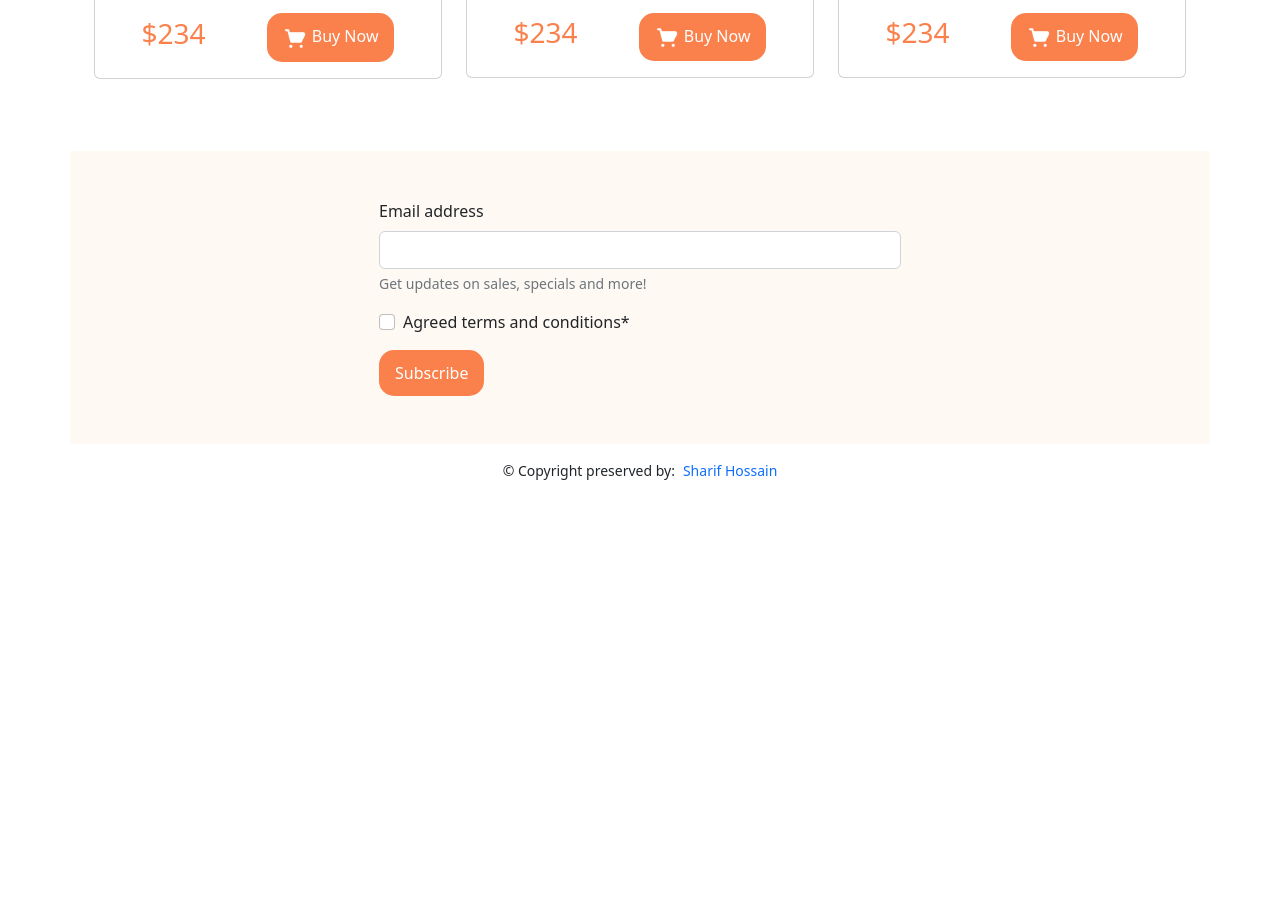
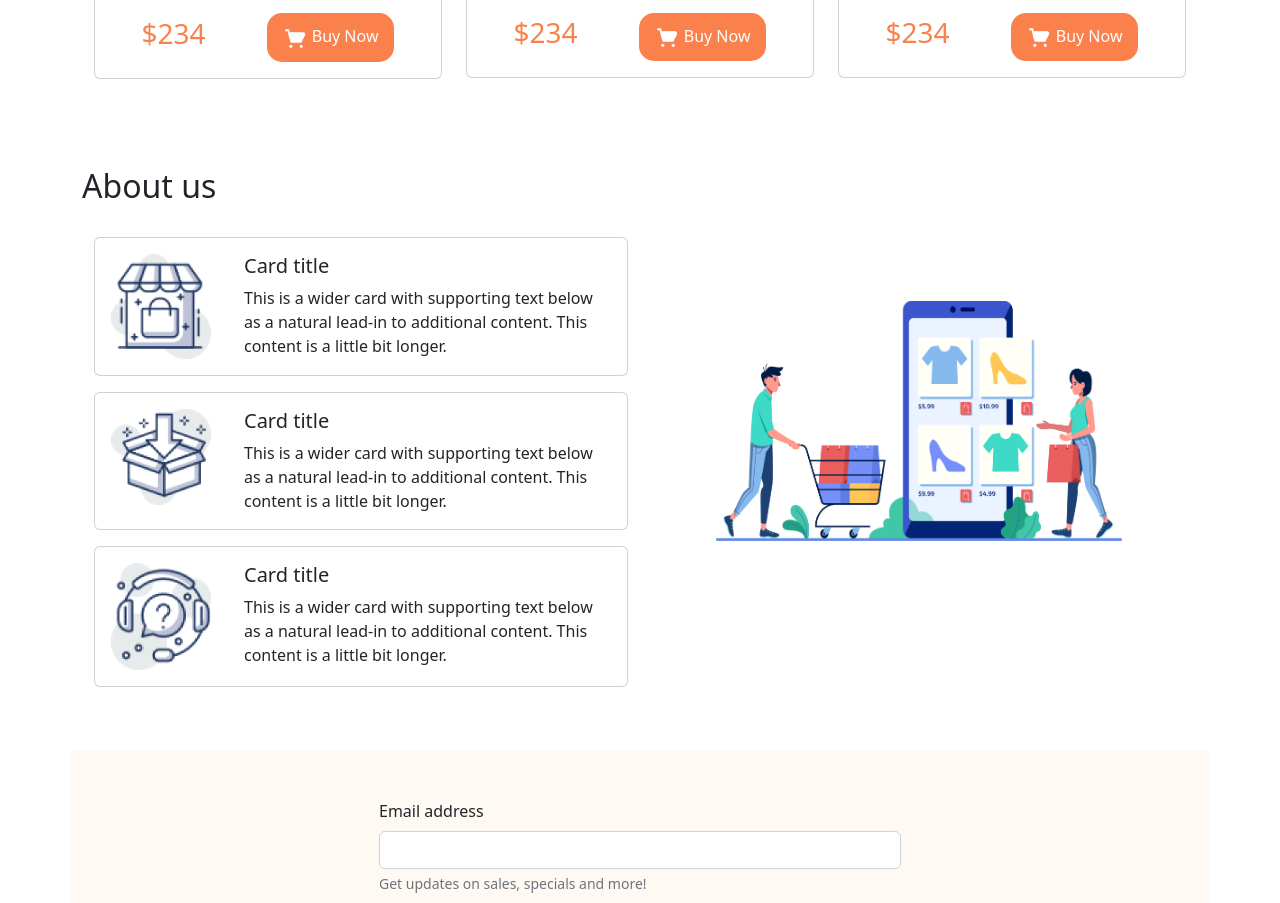
Before and after one commit to Sharif-00112/nike-react-bootstrap, a plain HTML site: page index.html in a window 1280 px wide. Shown: the part 1691-2594 px from the top of the page. Before the commit the page ends 2188 px from the top, so only its background shows below. Drawn offline with nearby package versions, Linux system fonts and the light colour scheme.

Commit message:
semi final

```diff
--- a/index.html
+++ b/index.html
@@ -28,13 +28,13 @@
                         <a class="nav-link active" aria-current="page" href="#">Home</a>
                       </li>
                       <li class="nav-item">
-                        <a class="nav-link" href="#">Products</a>
+                        <a class="nav-link" href="#products">Products</a>
                       </li>
                       <li class="nav-item">
-                        <a class="nav-link" href="#">About</a>
+                        <a class="nav-link" href="#about">About</a>
                       </li>
                       <li class="nav-item">
-                        <a class="nav-link" href="#">Contact</a>
+                        <a class="nav-link" href="#contact">Contact</a>
                       </li>
                     </ul>
                     <form class="d-flex" role="search">
@@ -67,7 +67,7 @@
 
     <main>
         <!-- casual shoes section  -->
-        <section>
+        <section id="products">
             <div class="container p-4">
                 <h2 class="py-3">CASUAL SHOES</h2>
                 <div class="row row-cols-lg-3 row-cols-md-2 row-cols-1 align-items-start">
@@ -201,12 +201,62 @@
         </section>
 
         <!-- about us section  -->
-        <section>
+        <section id="about" class="container pt-5">
+            <h2 class="py-3">About us</h2>
+            <div class="row row-cols-lg-2 row-cols-md-2 row-cols-sm-1 row-cols-1 align-items-start mt-3 mx-auto">
+                <div class="col">
+                    <div class="card mb-3" style="max-width: 540px;">
+                        <div class="row g-0">
+                          <div class="col-3 p-3">
+                            <img height="100px" width="100px" src="/icons/image 12.png" class="img-fluid rounded-start" alt="...">
+                          </div>
+                          <div class="col-9">
+                            <div class="card-body">
+                              <h5 class="card-title">Card title</h5>
+                              <p class="card-text">This is a wider card with supporting text below as a natural lead-in to additional content. This content is a little bit longer.</p>
+                            </div>
+                          </div>
+                        </div>
+                      </div>
+                    <div class="card mb-3" style="max-width: 540px;">
+                        <div class="row g-0">
+                          <div class="col-3 p-3">
+                            <img height="100px" width="100px" src="/icons/image 13.png" class="img-fluid rounded-start" alt="...">
+                          </div>
+                          <div class="col-9">
+                            <div class="card-body">
+                              <h5 class="card-title">Card title</h5>
+                              <p class="card-text">This is a wider card with supporting text below as a natural lead-in to additional content. This content is a little bit longer.</p>
+                            </div>
+                          </div>
+                        </div>
+                      </div>
+                    <div class="card mb-3" style="max-width: 540px;">
+                        <div class="row g-0">
+                          <div class="col-3 p-3">
+                            <img height="100px" width="100px" src="/icons/image 14.png" class="img-fluid rounded-start" alt="...">
+                          </div>
+                          <div class="col-9">
+                            <div class="card-body">
+                              <h5 class="card-title">Card title</h5>
+                              <p class="card-text">This is a wider card with supporting text below as a natural lead-in to additional content. This content is a little bit longer.</p>
+                            </div>
+                          </div>
+                        </div>
+                      </div>
 
+                </div>
+                <div class="col">
+                    <div class=" p-3 m-5">
+                        <img class="img-fluid" src="/icons/XMLID 1.png" alt="">
+                    </div>
+                </div>
+
+            </div>
         </section>
 
         <!-- contact us section  -->
-        <section class="container nike-bg-primary text-dark bg-opacity-25 p-5 mt-5" id="subscribe">
+        <section class="container nike-bg-primary text-dark bg-opacity-25 p-5 mt-5" id="contact">
             <form class="w-50 mx-auto">
                 <div class="mb-3">
                   <label for="exampleInputEmail1" class="form-label">Email address</label>
```
